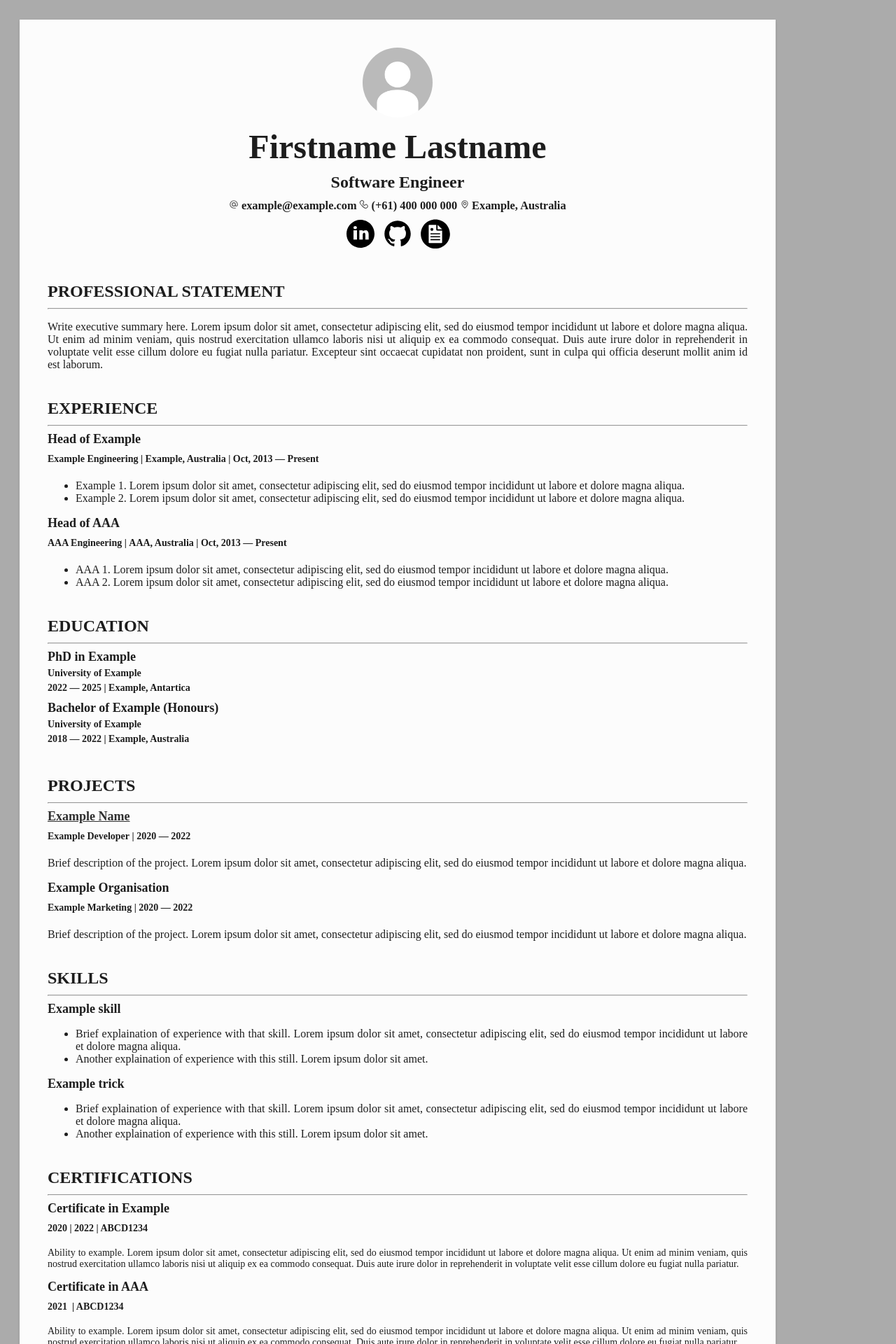
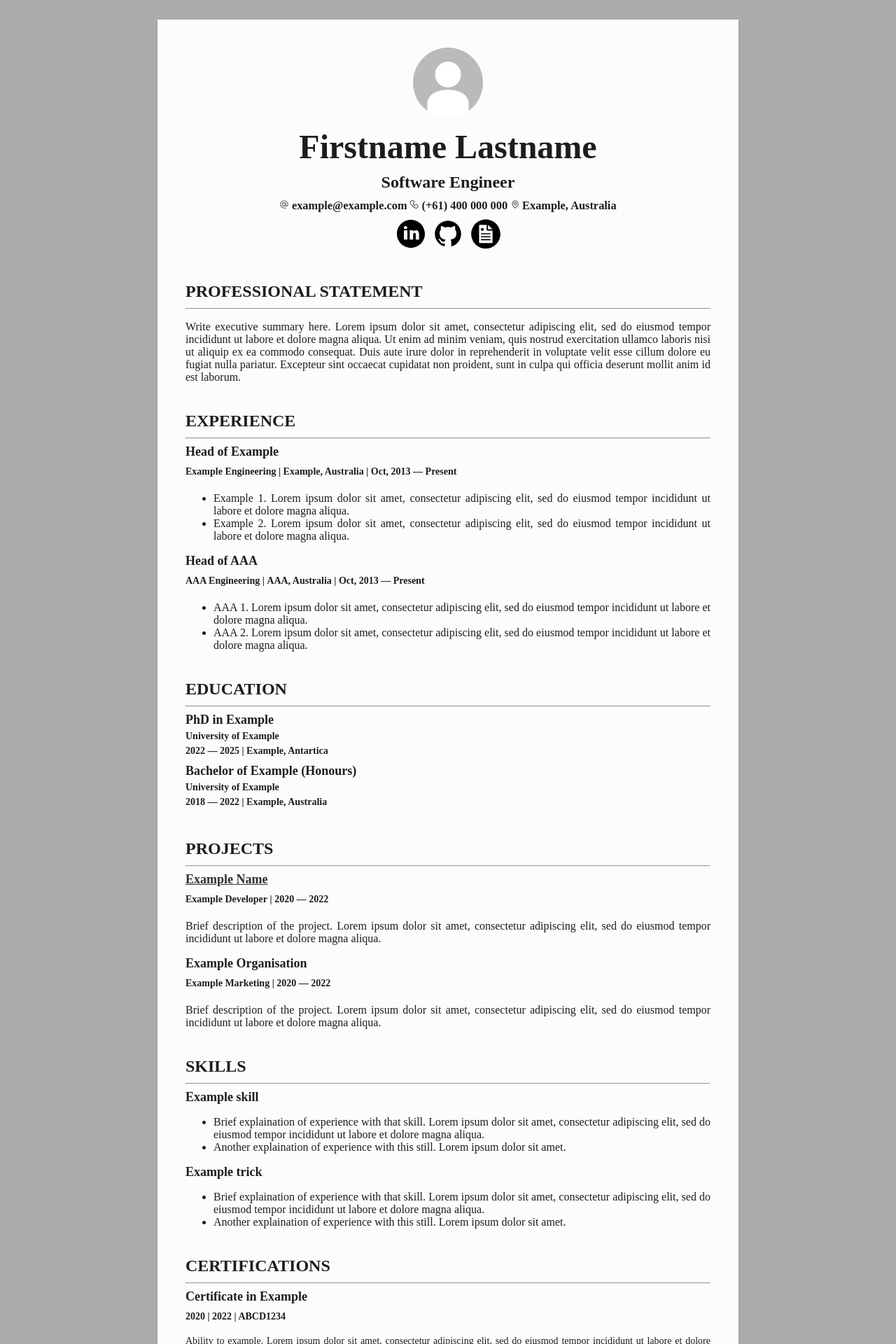
Before and after one commit to miikyla/digital-cv, a Jekyll site: the page built from index.markdown, in a window 1280 px wide. Shown: the top 1920 px of the page at 70% size. Built offline with Jekyll 4.4.1, drawn with Linux system fonts in a browser that asks for light colours.

Commit message:
Reduces size of wrapper to make page obvious

```diff
--- a/_sass/main.scss
+++ b/_sass/main.scss
@@ -28,7 +28,7 @@ a {
 }
 
 .cv-wrapper {
-  position: relative;
+  margin: 0 auto;
   background: $foreground-colour;
   max-width: $wrapper-width;
   padding: calc($padding-px * 2);
--- a/_sass/variables.scss
+++ b/_sass/variables.scss
@@ -13,7 +13,7 @@ $title-text-transform:   uppercase  !default;
 // Spacing
 
 $padding-px:        20px    !default;
-$wrapper-width:     1000px  !default;
+$wrapper-width:     750px  !default;
 
 // Sizing
 $img-size-px:       100px           !default;
```
